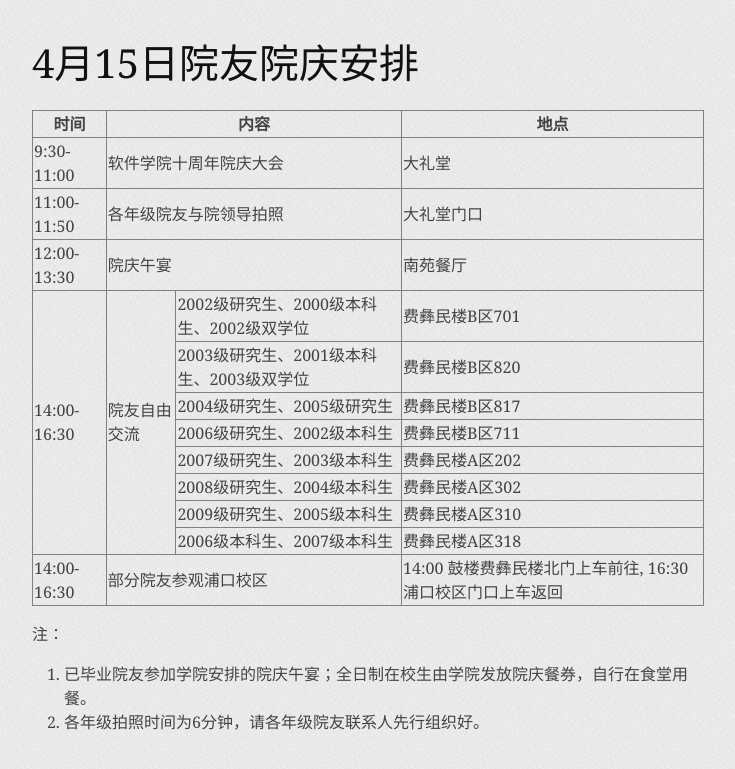
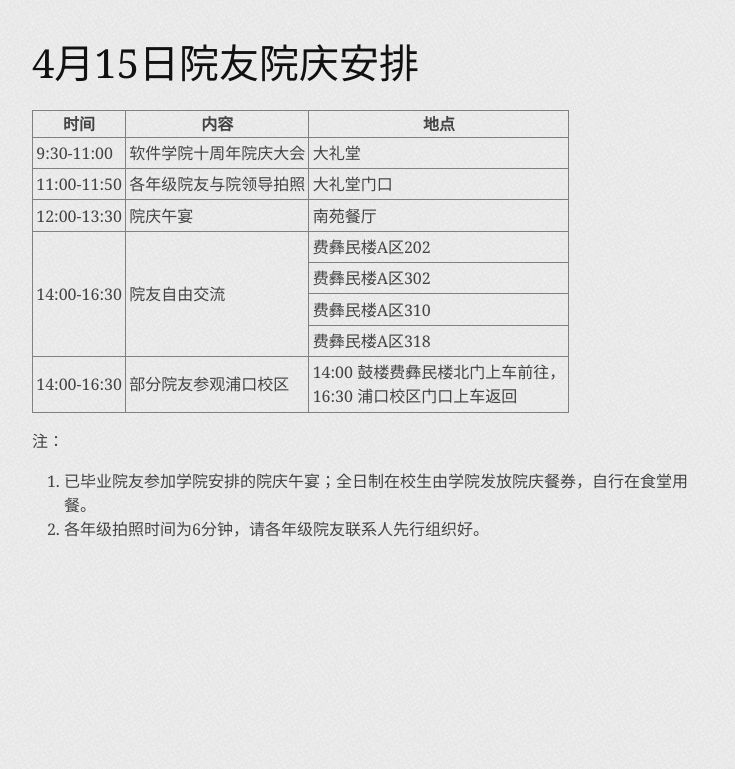
Before and after one commit to clippit/10th-anniversary, a Jekyll site: the page built from _posts/2012-03-09-announcement-2.markdown, in a window 1280 px wide. Shown: the top 769 px of the page, without its empty margins (272-1007 px from the left). Built offline with Jekyll 4.4.1, drawn with Linux system fonts in a browser that asks for light colours; Markdown is read by kramdown in place of the engine named in the settings.

Commit message:
update announcement 2 table

```diff
--- a/_posts/2012-03-09-announcement-2.markdown
+++ b/_posts/2012-03-09-announcement-2.markdown
@@ -4,71 +4,53 @@ category: announcement
 thumb: assets/latest-works02.jpg
 thumb_title: 4月15日院友院庆安排
 title: 南京大学软件学院4月15日院友院庆安排
-custom_css: "td { vertical-align: middle; }"
+custom_css: "td { vertical-align: middle; padding:0.2em; }"
 ---
 
 # 4月15日院友院庆安排
 
 <table border="1">
-	<tr>
-		<th>时间</th>
-		<th colspan="2">内容</th>
-		<th>地点</th>
-	</tr>
-	<tr>
-		<td>9:30-11:00</td>
-		<td colspan="2">软件学院十周年院庆大会</td>
-		<td>大礼堂</td>
-	</tr>
-	<tr>
-		<td>11:00-11:50</td>
-		<td colspan="2">各年级院友与院领导拍照</td>
-		<td>大礼堂门口</td>
-	</tr>
-	<tr>
-		<td>12:00-13:30</td>
-		<td colspan="2">院庆午宴</td>
-		<td>南苑餐厅</td>
-	</tr>
-	<tr>
-		<td rowspan="8">14:00-16:30</td>
-		<td rowspan="8">院友自由交流</td>
-		<td>2002级研究生、2000级本科生、2002级双学位</td>
-		<td>费彝民楼B区701</td>
-	</tr>
-	<tr>
-		<td>2003级研究生、2001级本科生、2003级双学位</td>
-		<td>费彝民楼B区820</td>
-	</tr>
-	<tr>
-		<td>2004级研究生、2005级研究生</td>
-		<td>费彝民楼B区817</td>
-	</tr>
-	<tr>
-		<td>2006级研究生、2002级本科生</td>
-		<td>费彝民楼B区711</td>
-	</tr>
-	<tr>
-		<td>2007级研究生、2003级本科生</td>
-		<td>费彝民楼A区202</td>
-	</tr>
-	<tr>
-		<td>2008级研究生、2004级本科生</td>
-		<td>费彝民楼A区302</td>
-	</tr>
-	<tr>
-		<td>2009级研究生、2005级本科生</td>
-		<td>费彝民楼A区310</td>
-	</tr>
-	<tr>
-		<td>2006级本科生、2007级本科生</td>
-		<td>费彝民楼A区318</td>
-	</tr>
-	<tr>
-		<td>14:00-16:30</td>
-		<td colspan="2">部分院友参观浦口校区</td>
-		<td>14:00 鼓楼费彝民楼北门上车前往, 16:30 浦口校区门口上车返回</td>
-	</tr>
+  <tbody>
+    <tr>
+      <th>时间</th>
+      <th>内容</th>
+      <th>地点</th>
+    </tr>
+    <tr>
+      <td>9:30-11:00</td>
+      <td>软件学院十周年院庆大会</td>
+      <td>大礼堂</td>
+    </tr>
+    <tr>
+      <td>11:00-11:50</td>
+      <td>各年级院友与院领导拍照</td>
+      <td>大礼堂门口</td>
+    </tr>
+    <tr>
+      <td>12:00-13:30</td>
+      <td>院庆午宴</td>
+      <td>南苑餐厅</td>
+    </tr>
+    <tr>
+      <td rowspan="4">14:00-16:30</td>
+      <td rowspan="4">院友自由交流</td>
+      <td>费彝民楼A区202</td>
+    </tr>
+    <tr>
+      <td>费彝民楼A区302</td>
+    </tr>
+    <tr>
+      <td>费彝民楼A区310</td>
+    </tr>
+    <tr>
+      <td>费彝民楼A区318</td>
+    </tr>
+    <tr>
+      <td rowspan="4">14:00-16:30</td>
+      <td>部分院友参观浦口校区</td>
+      <td>14:00 鼓楼费彝民楼北门上车前往，<br />16:30 浦口校区门口上车返回</td>
+    </tr>
+  </tbody>
 </table>
 
 注：
```
